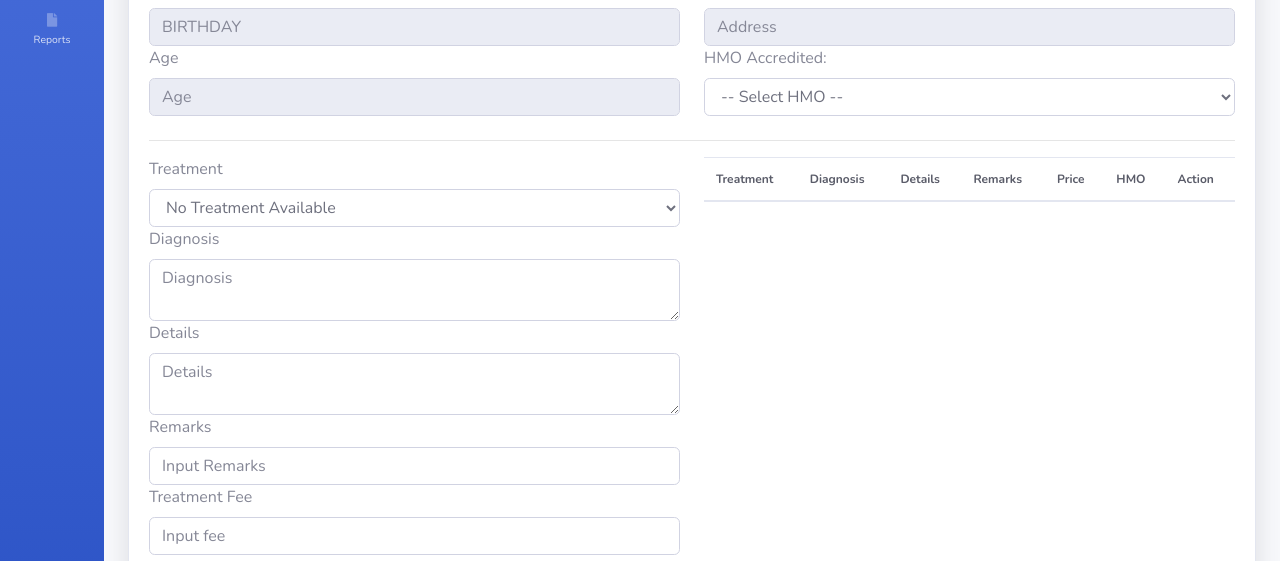
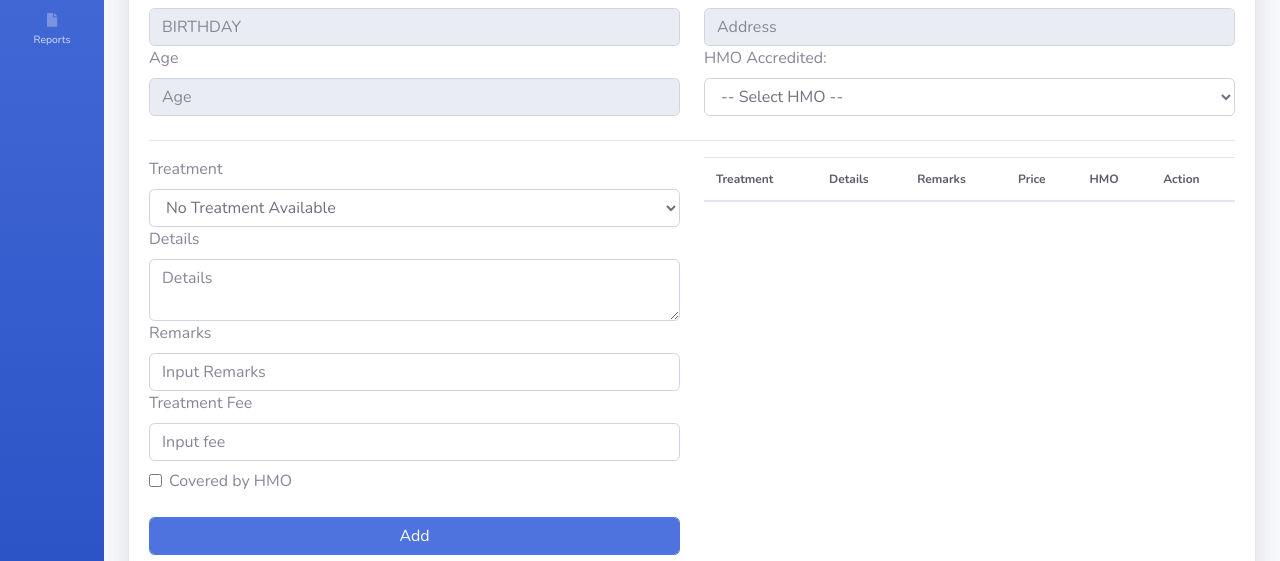
Before and after one commit to devChanex/KBF_Dental_2025, a PHP site: page /addTreatmentHistory.php?clientid=1 in a window 1280 px wide. Shown: the part 481-1042 px from the top of the page. Run offline with PHP 8.4, Linux system fonts and the light colour scheme; the visitor is signed in with stand-in values (Sample User, id 1); data that the repository does not hold is empty.

Commit message:
remove diagnosis

```diff
--- a/addTreatmentHistory.php
+++ b/addTreatmentHistory.php
@@ -134,9 +134,9 @@
                                     <select id="treatment" name="treatment" class="form-control">
 
                                     </select>
-                                    <label for="diagnosis">Diagnosis</label>
+                                    <label for="diagnosis" style="display:none;">Diagnosis</label>
                                     <textarea id="diagnosis" class="form-control" name="diagnosis"
-                                        placeholder="Diagnosis"></textarea>
+                                        placeholder="Diagnosis" style="display:none;"></textarea>
                                     <label for="treatment">Details</label>
                                     <textarea id="details" class="form-control" name="details"
                                         placeholder="Details"></textarea>
@@ -162,7 +162,7 @@
                                         <thead>
                                             <tr>
                                                 <th>Treatment</th>
-                                                <th>Diagnosis</th>
+                                                <th style="display:none;">Diagnosis</th>
                                                 <th>Details</th>
                                                 <th>Remarks</th>
                                                 <th>Price</th>
@@ -227,7 +227,7 @@
             <script src="js/sb-admin-2.min.js"></script>
             <script src="controllers/logOutConroller.js"></script>
             <script src="controllers/sessionController.js"></script>
-            <script src="controllers/eSoaController.js"></script>
+            <script src="controllers/eSoaController-v1.js"></script>
             <script src="controllers/divPrinterController-v1.js"></script>
             <script src="js/custom.js"></script>
 </body>
--- a/controllers/eSoaController.js
+++ b/controllers/eSoaController-v1.js
@@ -35,7 +35,7 @@ function add() {
     document.getElementById("treatmentList").innerHTML += `
         <tr>
             <td>${treatment}</td>
-            <td>${diagnosisForDisplay}</td>
+            <td style="display:none;">${diagnosisForDisplay}</td>
             <td>${detailsForDisplay}</td>
             <td>${remarksForDisplay}</td>
             <td>${price}</td>
@@ -133,7 +133,7 @@ function computeTotal() {
 
         }
     }
-    document.getElementById("treatmentList").innerHTML += "<td colspan=\"4\">Total</td><td>" + total + "</td><td></td></tr>";
+    document.getElementById("treatmentList").innerHTML += "<td colspan=\"3\">Total</td><td>" + total + "</td><td></td></tr>";
 
 
 }
```
